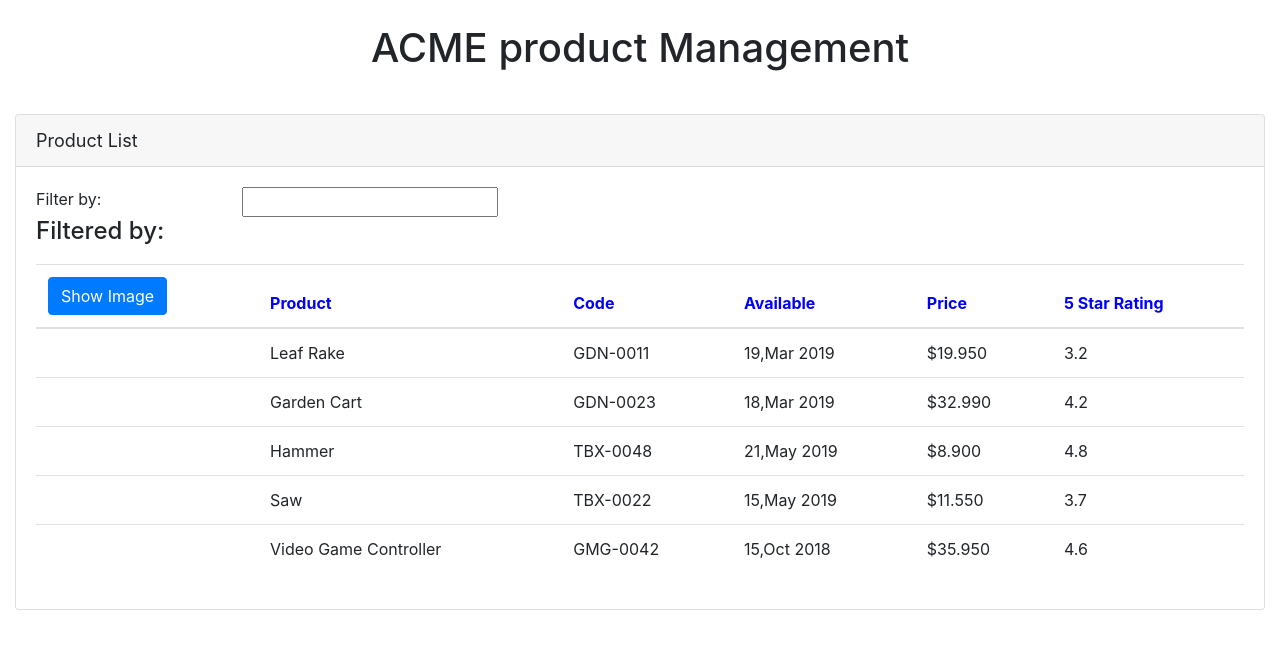
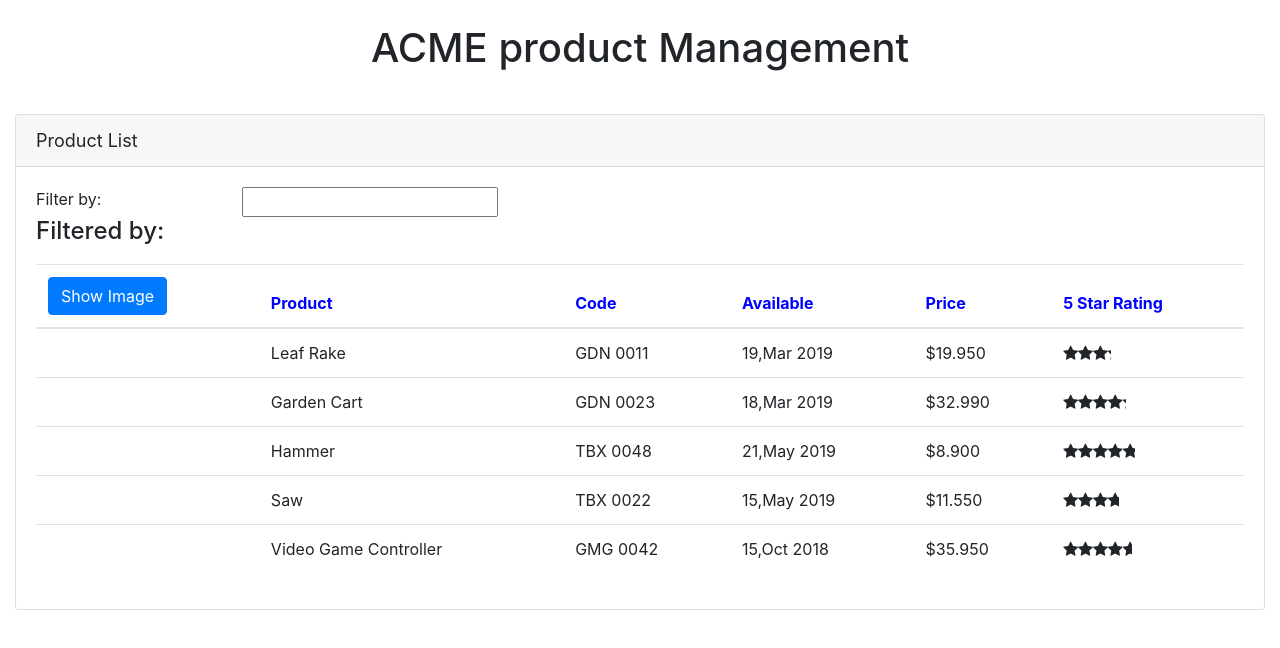
Before and after one commit to venkykandagaddala/My-angualr, an Angular app: page / in a window 1280 px wide. Shown: the top 648 px of the page. Built offline with nearby package versions, Linux system fonts and the light colour scheme.

Commit message:
Service + Custom pipe + Nested component

```diff
--- a/src/app/app.module.ts
+++ b/src/app/app.module.ts
@@ -5,11 +5,15 @@ import { FormsModule } from "@angular/forms";
 import { AppRoutingModule } from './app-routing.module';
 import { AppComponent } from './app.component';
 import { ProductListComponent } from './product/product-list.component';
+import { ConvertToSpacePipe } from './shared/convert-to-spaces.pipe';
+import { StarComponent } from './shared/star.component';
 
 @NgModule({
   declarations: [
     AppComponent,
-    ProductListComponent
+    ProductListComponent,
+    ConvertToSpacePipe,
+    StarComponent
   ],
   imports: [
     BrowserModule,
--- a/src/app/product/product-list.component.html
+++ b/src/app/product/product-list.component.html
@@ -6,12 +6,12 @@
     <div class='row'>
       <div class='col-md-2'>Filter by:</div>
       <div class='col-md-4'>
-        <input type='text' [(ngModel)]="filterText" />
+        <input type='text' [(ngModel)]="listFilter" />
       </div>
     </div>
     <div class='row'>
       <div class='col-md-6'>
-        <h4>Filtered by: {{filterText}}</h4>
+        <h4>Filtered by: {{listFilter}}</h4>
       </div>
     </div>
     <div class='table-responsive' *ngIf="products && products.length">
@@ -30,7 +30,7 @@
           </tr>
         </thead>
         <tbody>
-          <tr *ngFor="let product of products">
+          <tr *ngFor="let product of filterdProducts">
             <td>
               <img *ngIf="showImage"
                 [src]="product.imageUrl"
@@ -40,10 +40,14 @@
               />
             </td>
             <td>{{product.productName}}</td>
-            <td>{{product.productCode}}</td>
+            <td>{{product.productCode | convertToSpaces: '-'}}</td>
             <td>{{product.releaseDate | date:'dd,MMM yyyy'}}</td>
             <td>{{product.price | currency: 'USD': 'symbol': '1.3-3'}}</td>
-            <td>{{product.starRating}}</td>
+            <td>
+              <pm-star
+                [rating]="product.starRating"
+                (ratingClicked)="onRatingClicked($event)">
+              </pm-star></td>
           </tr>
         </tbody>
       </table>
--- a/src/app/product/product-list.component.ts
+++ b/src/app/product/product-list.component.ts
@@ -1,5 +1,6 @@
 import { Component, OnInit } from "@angular/core";
 import { IProduct } from './product';
+import { ProductService } from './product.service';
 @Component({
   selector: "pm-products",
   templateUrl: "./product-list.component.html",
@@ -10,64 +11,39 @@ export class ProductListComponent implements OnInit{
   imageWidth: number = 30;
   imageMarging: number = 2;
   showImage: boolean = false;
-  filterText: string = "";
-  products: IProduct[] = [
-    {
-      "productId": 1,
-      "productName": "Leaf Rake",
-      "productCode": "GDN-0011",
-      "releaseDate": "March 19, 2019",
-      "description": "Leaf rake with 48-inch wooden handle.",
-      "price": 19.95,
-      "starRating": 3.2,
-      "imageUrl": "assets/images/leaf_rake.png"
-    },
-    {
-      "productId": 2,
-      "productName": "Garden Cart",
-      "productCode": "GDN-0023",
-      "releaseDate": "March 18, 2019",
-      "description": "15 gallon capacity rolling garden cart",
-      "price": 32.99,
-      "starRating": 4.2,
-      "imageUrl": "assets/images/garden_cart.png"
-    },
-    {
-      "productId": 5,
-      "productName": "Hammer",
-      "productCode": "TBX-0048",
-      "releaseDate": "May 21, 2019",
-      "description": "Curved claw steel hammer",
-      "price": 8.9,
-      "starRating": 4.8,
-      "imageUrl": "assets/images/hammer.png"
-    },
-    {
-      "productId": 8,
-      "productName": "Saw",
-      "productCode": "TBX-0022",
-      "releaseDate": "May 15, 2019",
-      "description": "15-inch steel blade hand saw",
-      "price": 11.55,
-      "starRating": 3.7,
-      "imageUrl": "assets/images/saw.png"
-    },
-    {
-      "productId": 10,
-      "productName": "Video Game Controller",
-      "productCode": "GMG-0042",
-      "releaseDate": "October 15, 2018",
-      "description": "Standard two-button video game controller",
-      "price": 35.95,
-      "starRating": 4.6,
-      "imageUrl": "assets/images/xbox-controller.png"
-    }
-  ];
+
+  _listFilter: string;
+
+  get listFilter(): string{
+    return this._listFilter;
+  }
+
+  set listFilter(value: string){
+    this._listFilter = value;
+    this.filterdProducts = this.listFilter ? this.performFilter(this.listFilter) : this.products;
+  }
+  filterdProducts :IProduct[];
+
+  performFilter(filterBy: string): IProduct[] {
+    filterBy = filterBy.toLocaleLowerCase();
+    return this.products.filter((product: IProduct) =>
+      product.productName.toLocaleLowerCase().indexOf(filterBy) !== -1);
+  }
+
+  constructor(private productService: ProductService){
+    this.listFilter = "";
+  }
+  products: IProduct[] = [];
 
   toggleImage(): void {
     this.showImage = !this.showImage;
   }
   ngOnInit(): void{
     console.log("OnInit Method");
+    this.products = this.productService.getProducts();
+    this.filterdProducts = this.products;
+  }
+  onRatingClicked(message: string): void{
+    this.pageTitle = "Product List  -  " + message;
   }
 }
--- /dev/null
+++ b/src/app/product/product.service.ts
@@ -0,0 +1,62 @@
+import { Injectable } from '@angular/core';
+import { IProduct } from './product';
+
+@Injectable({
+  providedIn: "root"
+})
+export class ProductService {
+  getProducts(): IProduct[] {
+    return [
+      {
+        "productId": 1,
+        "productName": "Leaf Rake",
+        "productCode": "GDN-0011",
+        "releaseDate": "March 19, 2019",
+        "description": "Leaf rake with 48-inch wooden handle.",
+        "price": 19.95,
+        "starRating": 3.2,
+        "imageUrl": "assets/images/leaf_rake.png"
+      },
+      {
+        "productId": 2,
+        "productName": "Garden Cart",
+        "productCode": "GDN-0023",
+        "releaseDate": "March 18, 2019",
+        "description": "15 gallon capacity rolling garden cart",
+        "price": 32.99,
+        "starRating": 4.2,
+        "imageUrl": "assets/images/garden_cart.png"
+      },
+      {
+        "productId": 5,
+        "productName": "Hammer",
+        "productCode": "TBX-0048",
+        "releaseDate": "May 21, 2019",
+        "description": "Curved claw steel hammer",
+        "price": 8.9,
+        "starRating": 4.8,
+        "imageUrl": "assets/images/hammer.png"
+      },
+      {
+        "productId": 8,
+        "productName": "Saw",
+        "productCode": "TBX-0022",
+        "releaseDate": "May 15, 2019",
+        "description": "15-inch steel blade hand saw",
+        "price": 11.55,
+        "starRating": 3.7,
+        "imageUrl": "assets/images/saw.png"
+      },
+      {
+        "productId": 10,
+        "productName": "Video Game Controller",
+        "productCode": "GMG-0042",
+        "releaseDate": "October 15, 2018",
+        "description": "Standard two-button video game controller",
+        "price": 35.95,
+        "starRating": 4.6,
+        "imageUrl": "assets/images/xbox-controller.png"
+      }
+    ];
+  }
+}
--- /dev/null
+++ b/src/app/shared/convert-to-spaces.pipe.ts
@@ -0,0 +1,10 @@
+import { Pipe, PipeTransform } from '@angular/core';
+
+@Pipe({
+  name: 'convertToSpaces'
+})
+export class ConvertToSpacePipe implements PipeTransform{
+  transform(value: string, character: string): string {
+    return value.replace(character, " ");
+  }
+}
--- /dev/null
+++ b/src/app/shared/star.component.css
@@ -0,0 +1,6 @@
+.crop {
+  overflow: hidden;
+}
+div {
+  cursor: pointer;
+}
--- /dev/null
+++ b/src/app/shared/star.component.html
@@ -0,0 +1,12 @@
+<div class="crop"
+  [style.width.px]="starWidth"
+  [title]="rating"
+  (click)="onClick()">
+  <div style="width: 75px">
+    <span class="fa fa-star"></span>
+    <span class="fa fa-star"></span>
+    <span class="fa fa-star"></span>
+    <span class="fa fa-star"></span>
+    <span class="fa fa-star"></span>
+  </div>
+</div>
--- /dev/null
+++ b/src/app/shared/star.component.ts
@@ -0,0 +1,18 @@
+import { Component, OnChanges, Input, EventEmitter, Output} from "@angular/core";
+@Component({
+  selector: "pm-star",
+  templateUrl: './star.component.html',
+  styleUrls: ['./star.component.css']
+})
+export class StarComponent implements OnChanges{
+  @Input() rating :number;
+  starWidth :number;
+  @Output() ratingClicked: EventEmitter<string> = new EventEmitter<string>();
+
+  ngOnChanges(): void{
+    this.starWidth = this.rating * 75 / 5;
+  }
+  onClick(): void {
+    this.ratingClicked.emit(`The rating ${this.rating} was clicked!`);
+  }
+}
```
